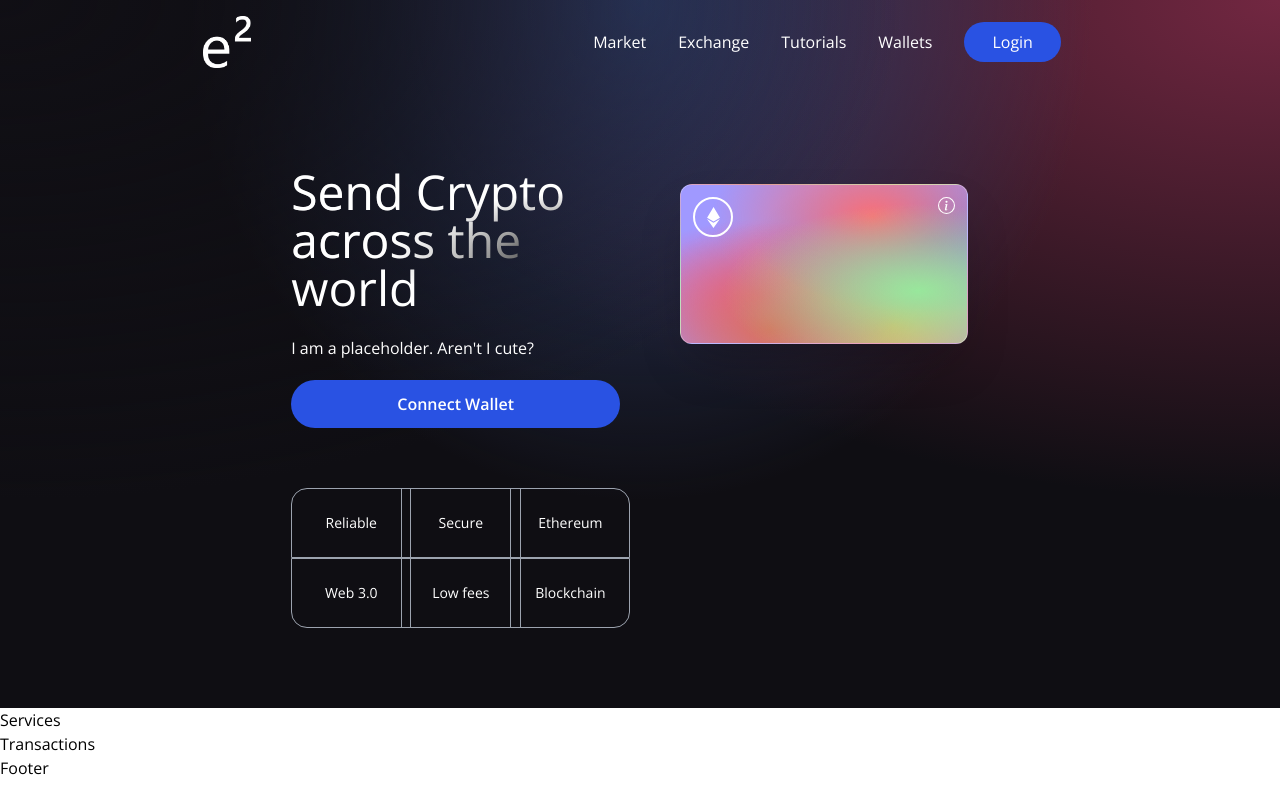
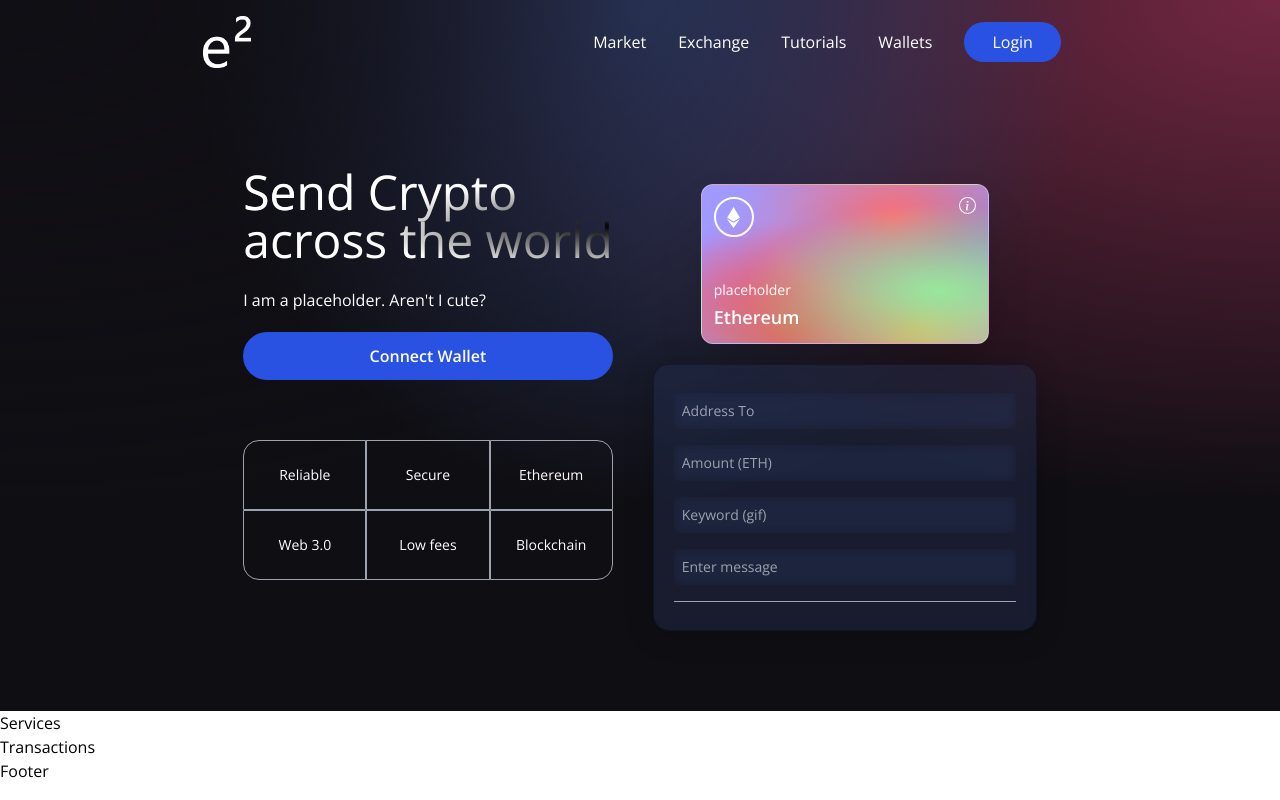
Before and after one commit to picojun/ether-exchange, a React (Vite) app in the folder client/: page / in a window 1280 px wide. Built offline with nearby package versions, Linux system fonts and the light colour scheme.

Commit message:
add form, no submit button yet

```diff
--- a/client/src/components/Welcome.jsx
+++ b/client/src/components/Welcome.jsx
@@ -7,8 +7,20 @@
 const commonStyles =
   "min-h-[70px] sm:px-0 px-2 sm:min-w-[120px] flex items-center justify-center border-[0.5px] border-gray-400 text-sm font-light text-white";
 
+const Input = ({ placeholder, name, type, value, handleChange }) => (
+  <input
+    placeholder={placeholder}
+    type={type}
+    step="0.0001"
+    value={value}
+    onChange={(e) => handleChange(e, name)}
+    className="my-2 w-full rounded-sm p-2 outline-none bg-transparent text-white border-none text-sm white-glassmorphism"
+  />
+);
 const Welcome = () => {
   const connectWallet = () => {};
+  const handleChange = () => {};
+  const handleSubmit = () => {};
 
   return (
     <div className="flex w-full justify-center items-center">
@@ -38,14 +50,45 @@
         </div>
         <div className="flex flex-col flex-1 items-center justify-start w-full md:mt-0 mt-10">
           <div className="p-3 justify-end items-start flex-col rounded-xl h-40 sm:w-72 w-full my-5 eth-card white-glassmorphism shadow-2xl">
-            <div className="flex justify-between flex-col w-full height-full">
+            <div className="flex justify-between flex-col w-full h-full">
               <div className="flex justify-between items-start">
                 <div className="w-10 h-10 rounded-full border-2 border-white flex justify-center items-center">
                   <SiEthereum fontSize={21} color="white" />
                 </div>
                 <BsInfoCircle fontSize={17} color="white" />
               </div>
+              <p className="text-white font-light text-sm pt-10">placeholder</p>
+              <p className="text-white font-semibold text-lg">Ethereum</p>
             </div>
+          </div>
+          <div className="p-5 sm:w-96 w-full flex flex-col justify-start items-center blue-glassmorphism">
+            <Input
+              placeholder={"Address To"}
+              name="addressTo"
+              type="text"
+              handleChange={handleChange}
+            />
+            <Input
+              placeholder={"Amount (ETH)"}
+              name="amount"
+              type="number"
+              handleChange={handleChange}
+            />
+            <Input
+              placeholder={"Keyword (gif)"}
+              name="keyword"
+              type="text"
+              handleChange={handleChange}
+            />
+            <Input
+              placeholder={"Enter message"}
+              name="message"
+              type="text"
+              handleChange={handleChange}
+            />
+            <div className="h-[1px] w-full bg-gray-400 my-2" />
+
+            {false ? <Loader /> : <button type="button"></button>}
           </div>
         </div>
       </div>
```
